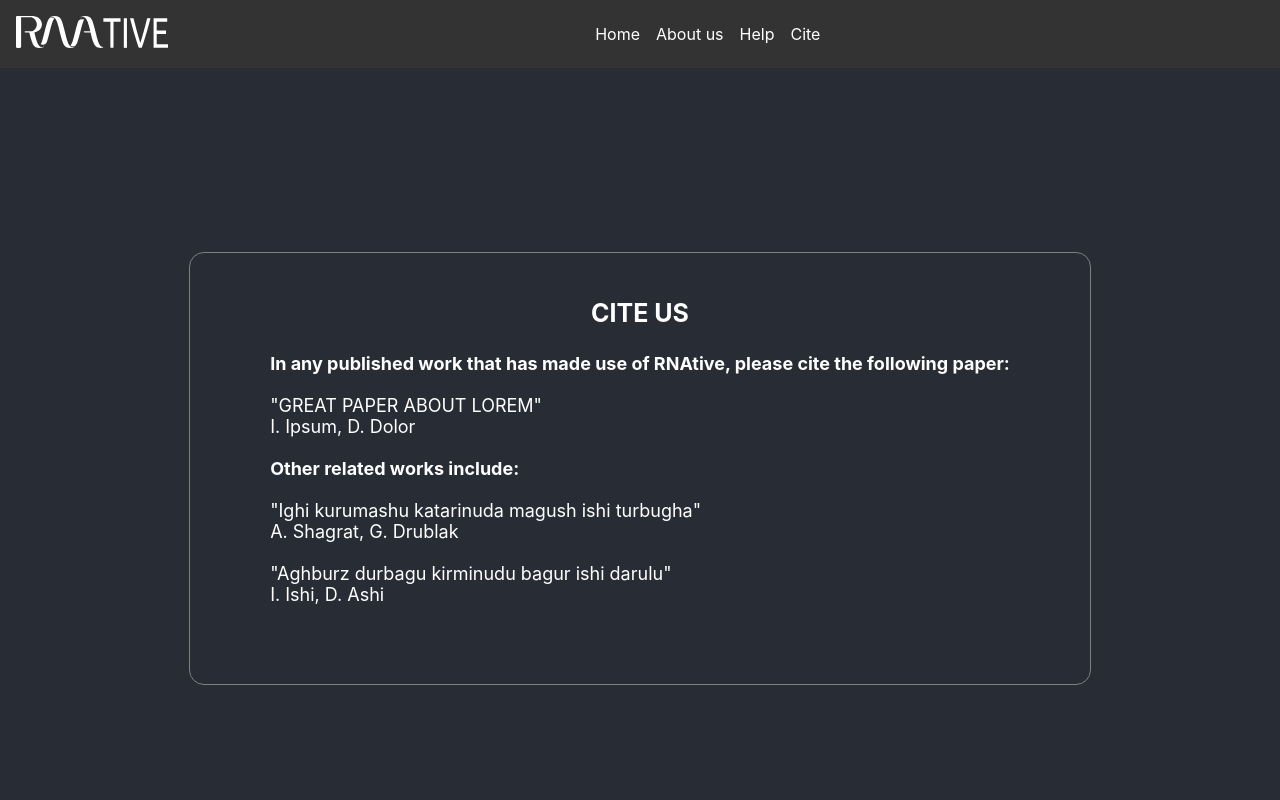
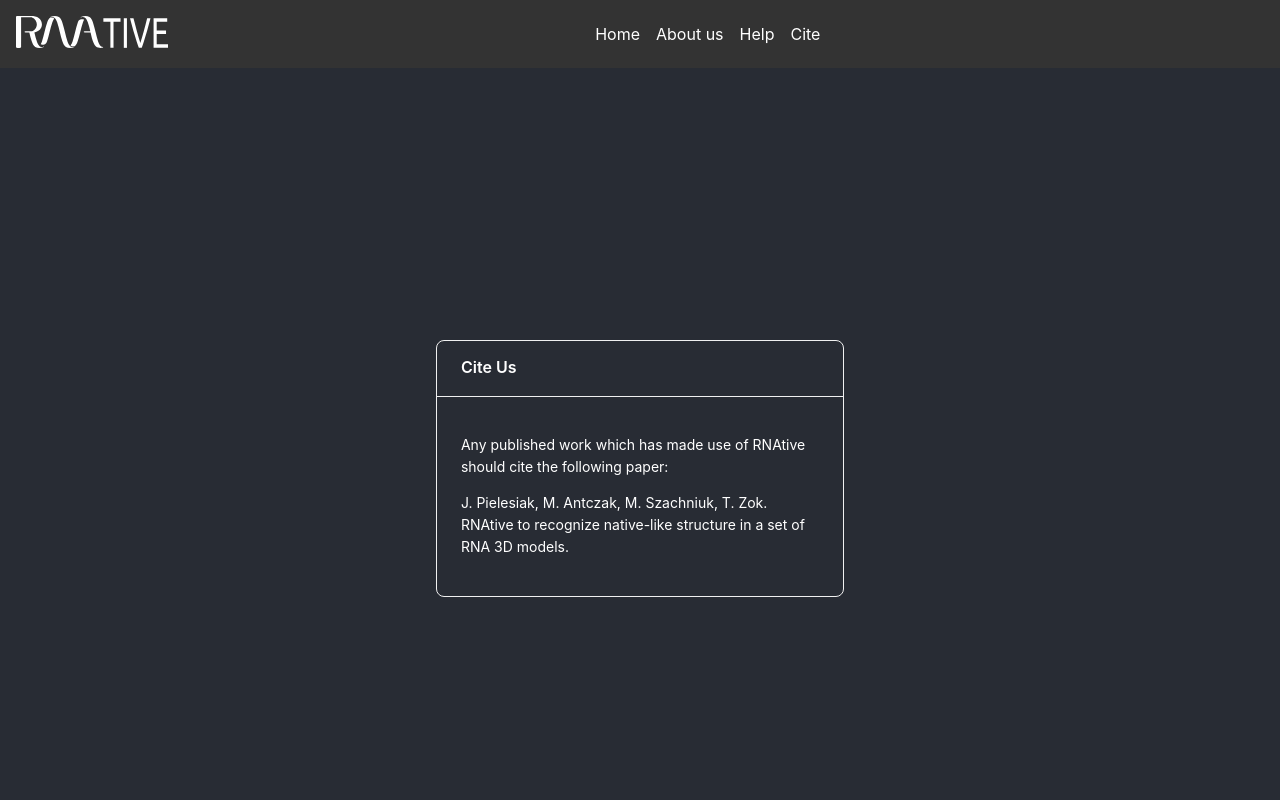
Before and after one commit to tzok/RNAtive, a React (Create React App) app in the folder my-app/: page /Cite in a window 1280 px wide. Shown: the top 800 px of the page. Built offline with nearby package versions, Linux system fonts and the light colour scheme.

Commit message:
feat: update content of Cite page

```diff
--- a/my-app/src/Cite.js
+++ b/my-app/src/Cite.js
@@ -1,51 +1,25 @@
 import logo from "./logo.svg";
 import "./App.css";
 import Navbar from "./Navbar";
+import {Card} from "antd";
 
 const Cite = () => {
   return (
     <div>
       <header className="App-header">
-        <div class="rounded-border">
-          <p
-            style={{
-              fontSize:
-                "25px" /* This font size is set using a 'string value' */,
-              display: "flex",
-              alignItems: "center",
-              justifyContent: "center",
-            }}
-          >
-            <b>CITE US</b>
-          </p>
-          <p
-            style={{
-              fontSize:
-                "18px" /* This font size is set using a 'string value' */,
-            }}
-          >
-            <b>
-              In any published work that has made use of RNAtive, please cite
-              the following paper:
-            </b>
-            <br></br>
-            <br></br>
-            "GREAT PAPER ABOUT LOREM"<br></br>
-            I. Ipsum, D. Dolor
-            <br></br>
-            <br></br>
-            <b>Other related works include:</b>
-            <br></br>
-            <br></br>
-            "Ighi kurumashu katarinuda magush ishi turbugha"<br></br>
-            A. Shagrat, G. Drublak
-            <br></br>
-            <br></br>
-            "Aghburz durbagu kirminudu bagur ishi darulu"<br></br>
-            I. Ishi, D. Ashi
-            <br></br>
-            <br></br>
-          </p>
+        <div style={{
+          display: "flex",
+          flexDirection: "column",
+          justifyContent: "center",
+          alignItems: "center",
+          gap: "20px",
+        }}>
+          <Card title="Cite Us" style={{
+            width: "50%",
+          }}>
+            <p>Any published work which has made use of RNAtive should cite the following paper:</p>
+            <p>J. Pielesiak, M. Antczak, M. Szachniuk, T. Zok. RNAtive to recognize native-like structure in a set of RNA 3D models.</p>
+          </Card>
         </div>
       </header>
     </div>
```
